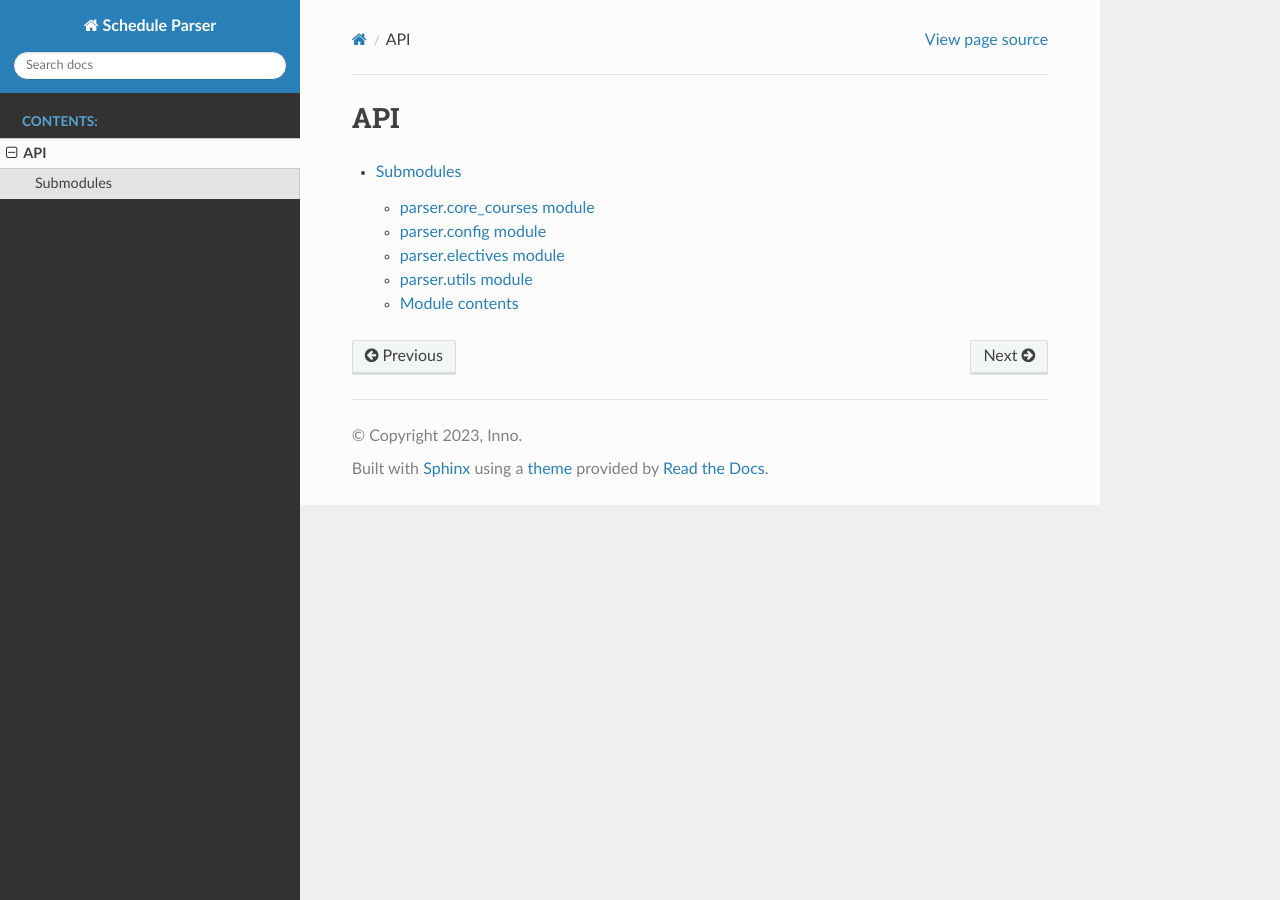
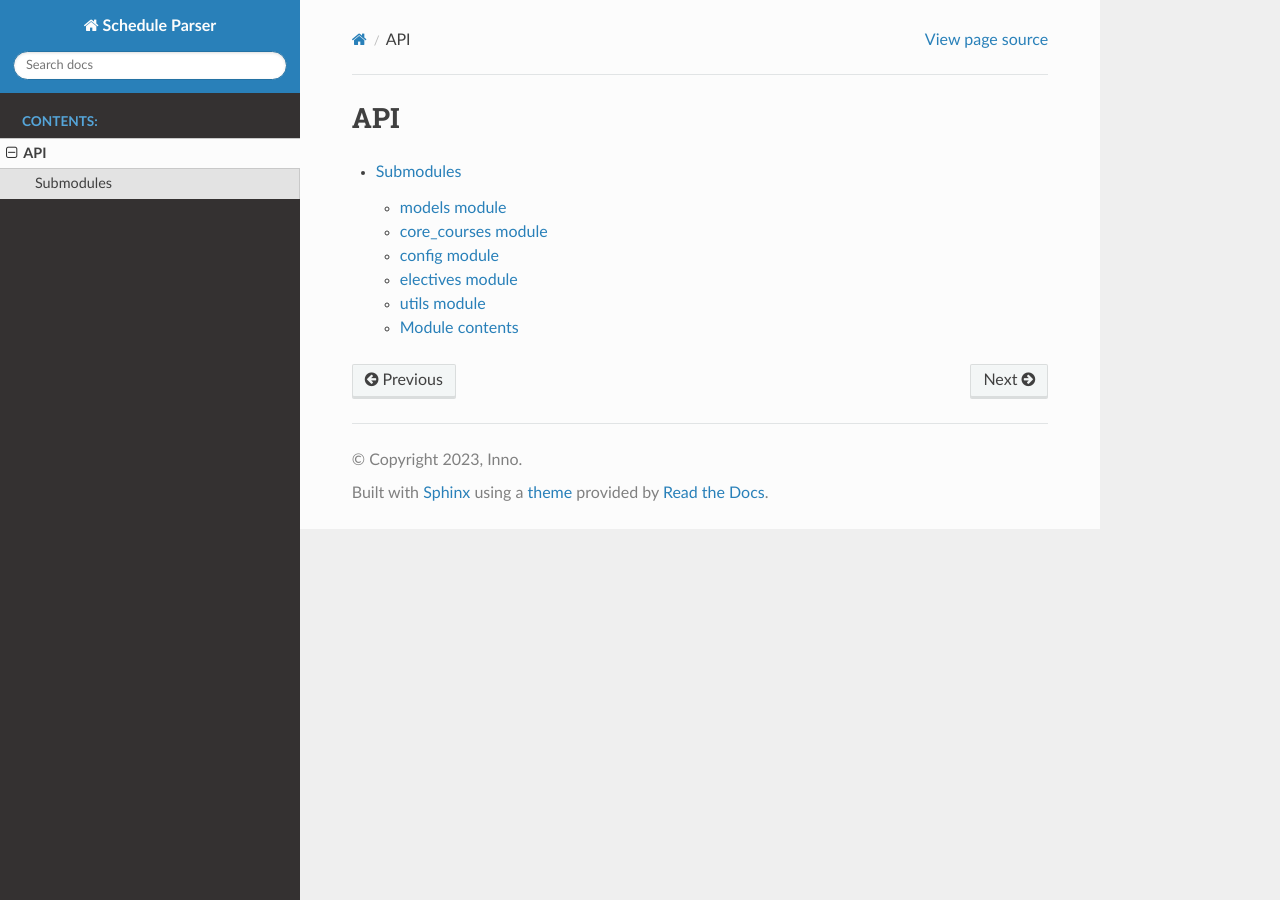
Before and after one commit to one-zero-eight/parsers, a Sphinx documentation site: the page built from docs/source/api.rst, in a window 1280 px wide. Built offline with Sphinx 7.4.7 and the Read the Docs theme 2.0.0, drawn with Linux system fonts in a browser that asks for light colours.

```diff
--- a/docs/source/api/parser.rst
+++ b/docs/source/api/parser.rst
@@ -1,35 +1,42 @@
 Submodules
 =======================
 
-parser.core_courses module
+models module
 ----------------------------
-
-.. automodule:: parser.core_courses
+.. automodule:: models
     :members:
     :undoc-members:
     :show-inheritance:
 
-parser.config module
+core_courses module
+----------------------------
+
+.. automodule:: core_courses
+    :members:
+    :undoc-members:
+    :show-inheritance:
+
+config module
 --------------------
 
-.. automodule:: parser.config
+.. automodule:: config
     :members:
     :undoc-members:
     :show-inheritance:
     :exclude-members: PARSER_PATH, CONFIG_PATH
 
-parser.electives module
+electives module
 -----------------------
 
-.. automodule:: parser.electives
+.. automodule:: electives
    :members:
    :undoc-members:
    :show-inheritance:
 
-parser.utils module
+utils module
 -------------------
 
-.. automodule:: parser.utils
+.. automodule:: utils
    :members:
    :undoc-members:
    :show-inheritance:
@@ -37,7 +44,7 @@ parser.utils module
 Module contents
 ---------------
 
-.. automodule:: parser
+.. automodule:: schedule
    :members:
    :undoc-members:
    :show-inheritance:
```
